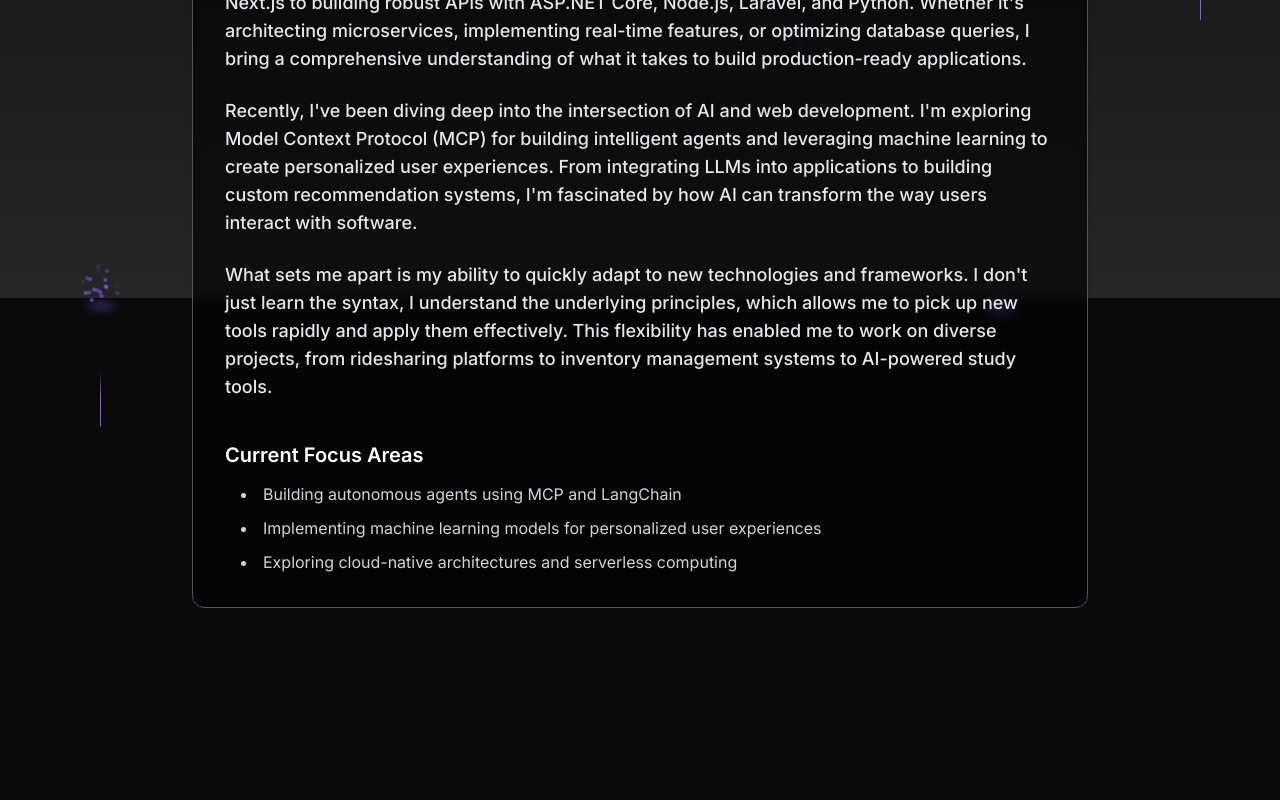
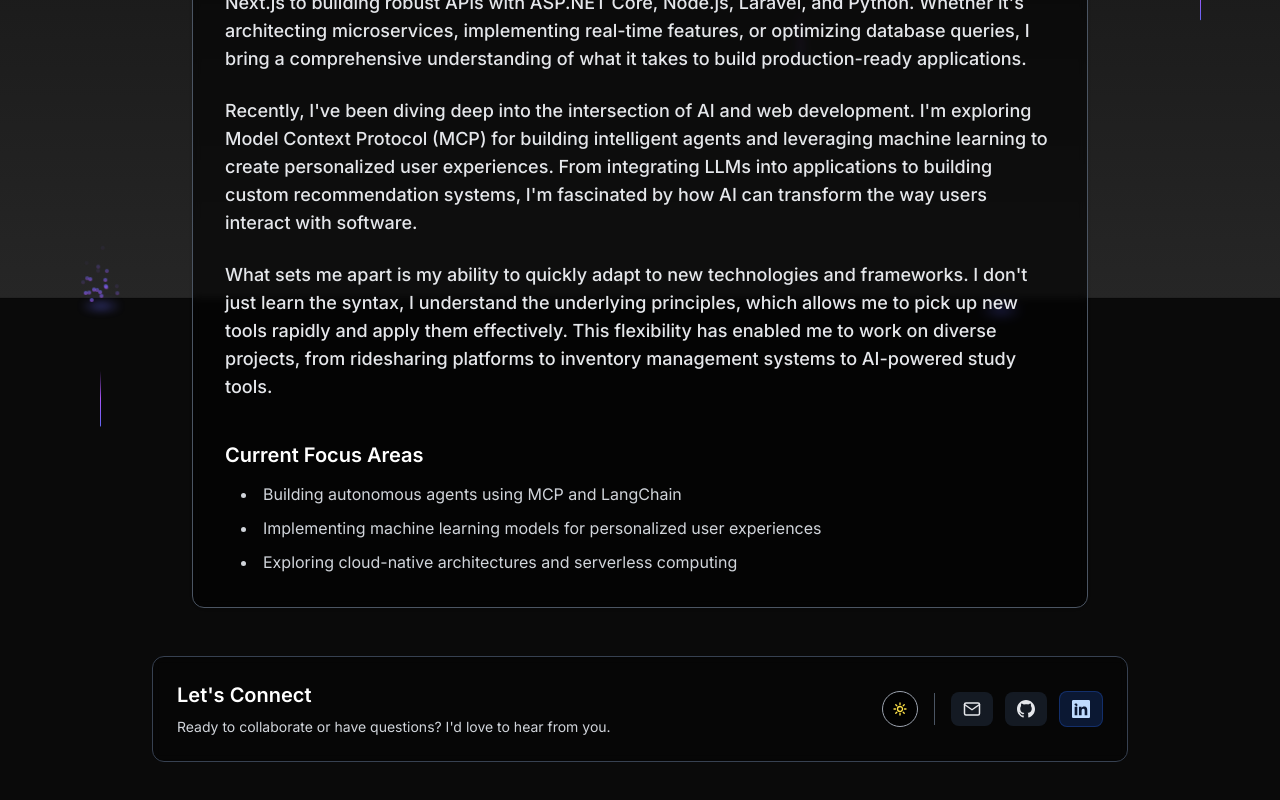
Before and after one commit to byrondray/portfolio, a Next.js app: page /about in a window 1280 px wide. Shown: the part 502-1302 px from the top of the page. Before the commit the page ends 1190 px from the top, so only its background shows below. Built offline with nearby package versions, Linux system fonts and the light colour scheme.

Commit message:
Update motion animations and contact section
Refactored the About page to replace the theme toggle and social links section with a new contact section featuring improved layout and styling. Updated motion animations in the Home page for smoother transitions and enhanced user experience.

```diff
--- a/src/app/about/about-client.tsx
+++ b/src/app/about/about-client.tsx
@@ -418,77 +418,104 @@ const AboutPageClient = () => {
           </motion.div>
         </div>
 
-        {/* Theme toggle and social links */}
+        {/* Contact Section */}
         <motion.div
-          className='fixed right-20 top-12 flex gap-8 items-center'
-          initial={{ opacity: 0, x: 50 }}
-          animate={{ opacity: 1, x: 0 }}
-          transition={{ duration: 0.5, delay: 0.8 }}
+          initial={{ opacity: 0, y: 30 }}
+          animate={{ opacity: 1, y: 0 }}
+          transition={{ duration: 0.6, delay: 1.0, ease: [0.25, 0.1, 0.25, 1] }}
+          className='max-w-5xl mx-auto mt-12 px-6'
         >
+          <div className='bg-black/40 backdrop-blur-sm rounded-xl p-6 border border-gray-700'>
+            <div className='flex flex-col sm:flex-row items-center justify-between gap-6'>
+              <div className='text-center sm:text-left'>
+                <h3 className='text-xl font-semibold text-white mb-2'>
+                  Let's Connect
+                </h3>
+                <p className='text-gray-300 text-sm'>
+                  Ready to collaborate or have questions? I'd love to hear from
+                  you.
+                </p>
+              </div>
+
+              <div className='flex flex-col sm:flex-row items-center gap-4'>
                 <ThemeToggle />
-          <a href='mailto:bytondray8@gmail.com' className='group'>
+                <div className='hidden sm:block w-px h-8 bg-gray-600'></div>
+                <div className='flex items-center gap-3 flex-wrap justify-center'>
+                  <a
+                    href='mailto:bytondray8@gmail.com'
+                    className='group flex items-center gap-2 px-3 py-2 bg-gray-800/60 hover:bg-gray-700/60 rounded-lg transition-all duration-300 text-sm text-gray-200 hover:text-white'
+                  >
                     <svg
                       xmlns='http://www.w3.org/2000/svg'
                       viewBox='0 0 24 24'
-              width='36'
-              height='36'
+                      width='18'
+                      height='18'
                       className='transition-transform duration-300 ease-in-out group-hover:scale-110'
                       fill='none'
                     >
                       <path
-                className='stroke-gray-800 dark:stroke-white transition-colors duration-300 ease-in-out group-hover:stroke-gray-600 dark:group-hover:stroke-gray-400'
+                        className='stroke-current'
                         strokeWidth='2'
                         strokeLinecap='round'
                         strokeLinejoin='round'
                         d='M4 4h16c1.1 0 2 .9 2 2v12c0 1.1-.9 2-2 2H4c-1.1 0-2-.9-2-2V6c0-1.1.9-2 2-2z'
                       />
                       <path
-                className='stroke-gray-800 dark:stroke-white transition-colors duration-300 ease-in-out group-hover:stroke-gray-600 dark:group-hover:stroke-gray-400'
+                        className='stroke-current'
                         strokeWidth='2'
                         strokeLinecap='round'
                         strokeLinejoin='round'
                         d='M22 6l-10 7L2 6'
                       />
                     </svg>
+                    <span className='hidden xs:inline'>Email</span>
                   </a>
+
                   <a
                     href='https://github.com/byrondray'
                     target='_blank'
                     rel='noopener noreferrer'
-            className='group'
+                    className='group flex items-center gap-2 px-3 py-2 bg-gray-800/60 hover:bg-gray-700/60 rounded-lg transition-all duration-300 text-sm text-gray-200 hover:text-white'
                   >
                     <svg
                       xmlns='http://www.w3.org/2000/svg'
                       viewBox='0 0 24 24'
-              width='36'
-              height='36'
+                      width='18'
+                      height='18'
                       className='transition-transform duration-300 ease-in-out group-hover:scale-110'
                     >
                       <path
-                className='fill-gray-800 dark:fill-white transition-colors duration-300 ease-in-out group-hover:fill-gray-600 dark:group-hover:fill-gray-400'
+                        className='fill-current'
                         d='M12 0C5.37 0 0 5.37 0 12c0 5.3 3.438 9.8 8.207 11.387.6.11.793-.26.793-.577v-2.17c-3.338.724-4.043-1.61-4.043-1.61-.547-1.387-1.335-1.756-1.335-1.756-1.092-.747.082-.732.082-.732 1.205.084 1.84 1.237 1.84 1.237 1.072 1.836 2.81 1.306 3.495.998.108-.776.42-1.305.763-1.605-2.665-.3-5.467-1.333-5.467-5.933 0-1.31.468-2.383 1.236-3.224-.124-.303-.535-1.523.117-3.176 0 0 1.007-.322 3.3 1.23a11.51 11.51 0 0 1 3.003-.403c1.02.005 2.045.138 3.003.403 2.29-1.552 3.296-1.23 3.296-1.23.654 1.653.243 2.873.12 3.176.77.84 1.233 1.914 1.233 3.224 0 4.61-2.805 5.63-5.477 5.924.43.37.824 1.102.824 2.222v3.293c0 .32.19.694.8.575C20.565 21.8 24 17.3 24 12c0-6.63-5.373-12-12-12z'
                       />
                     </svg>
+                    <span className='hidden xs:inline'>GitHub</span>
                   </a>
+
                   <a
                     href='https://www.linkedin.com/in/byron-dray'
                     target='_blank'
                     rel='noopener noreferrer'
-            className='group'
+                    className='group flex items-center gap-2 px-3 py-2 bg-blue-600/20 hover:bg-blue-600/30 rounded-lg transition-all duration-300 text-sm text-blue-200 hover:text-blue-100 border border-blue-600/30'
                   >
                     <svg
                       xmlns='http://www.w3.org/2000/svg'
                       viewBox='0 0 24 24'
-              width='36'
-              height='36'
+                      width='18'
+                      height='18'
                       className='transition-transform duration-300 ease-in-out group-hover:scale-110'
                     >
                       <path
-                className='fill-[#0077B5] transition-colors duration-300 ease-in-out group-hover:fill-[#005582]'
+                        className='fill-current'
                         d='M22.23 0H1.77C.792 0 0 .774 0 1.727v20.546C0 23.227.792 24 1.77 24h20.46c.978 0 1.77-.773 1.77-1.727V1.727C24 .774 23.208 0 22.23 0zM7.09 20.452H3.544V9.087H7.09v11.365zm-1.773-12.99c-1.12 0-1.98-.875-1.98-1.958C3.337 5.418 4.197 4.543 5.317 4.543c1.118 0 1.98.875 1.98 1.96 0 1.083-.862 1.958-1.98 1.958zM20.452 20.452h-3.544v-5.7c0-1.36-.027-3.107-1.894-3.107-1.897 0-2.187 1.40-2.187 3.007v5.8h-3.543V9.087h3.404v1.555h.05c.474-.9 1.634-1.85 3.366-1.85 3.596 0 4.26 2.367 4.26 5.45v6.21z'
                       />
                     </svg>
+                    <span className='hidden xs:inline'>LinkedIn</span>
                   </a>
+                </div>
+              </div>
+            </div>
+          </div>
         </motion.div>
       </main>
     </PageWrapper>
--- a/src/app/page.tsx
+++ b/src/app/page.tsx
@@ -24,12 +24,26 @@ export default function Home() {
             <AnimatedText />
           </motion.div>
 
-          <ScrollAnimation
-            direction='up'
-            delay={0.5}
+          <motion.div
+            initial={{ opacity: 0, y: 30 }}
+            animate={{ opacity: 1, y: 0 }}
+            transition={{
+              duration: 0.8,
+              delay: 0.5,
+              ease: [0.25, 0.1, 0.25, 1],
+            }}
             className='w-full flex flex-col items-center space-y-8'
           >
-            <h1 className='text-2xl font-medium text-center transition-colors duration-300 dark:text-white text-gray-900 font-inter leading-relaxed w-full'>
+            <motion.h1
+              className='text-2xl font-medium text-center transition-colors duration-300 dark:text-white text-gray-900 font-inter leading-relaxed w-full'
+              initial={{ opacity: 0, y: 20 }}
+              animate={{ opacity: 1, y: 0 }}
+              transition={{
+                duration: 0.7,
+                delay: 0.6,
+                ease: [0.25, 0.1, 0.25, 1],
+              }}
+            >
               I'm a versatile full-stack developer who thrives on solving
               complex business challenges with practical, modern solutions. From
               building robust APIs to implementing AI integrations, I focus on
@@ -37,21 +51,31 @@ export default function Home() {
               with your needs. My approach is simple: understand the problem
               deeply, choose the right tools for the job, and build something
               that actually works in the real world.
-            </h1>
-            <Link
-              href='/about'
-              className='mt-4 px-8 py-3 bg-indigo-600 hover:bg-indigo-700 text-white font-medium rounded-lg transition-colors'
+            </motion.h1>
+            <motion.div
+              initial={{ opacity: 0, scale: 0.9 }}
+              animate={{ opacity: 1, scale: 1 }}
+              transition={{
+                duration: 0.5,
+                delay: 0.8,
+                ease: [0.25, 0.1, 0.25, 1],
+              }}
             >
-              Learn More About Me
-            </Link>
-          </ScrollAnimation>
+              <Link
+                href='/about'
+                className='mt-4 px-8 py-3 bg-indigo-600 hover:bg-indigo-700 text-white font-medium rounded-lg transition-colors'
+              >
+                Learn More About Me
+              </Link>
+            </motion.div>
+          </motion.div>
 
           <div className='w-full'>
             <ProjectCards />
           </div>
         </div>
         <motion.div
-          className='fixed right-20 top-12 flex gap-8 items-center'
+          className='absolute right-20 top-12 flex gap-8 items-center'
           initial={{ opacity: 0, x: 50 }}
           animate={{ opacity: 1, x: 0 }}
           transition={{ duration: 0.5, delay: 0.8 }}
```
Lines whose indentation alone changed are shown as unchanged.
